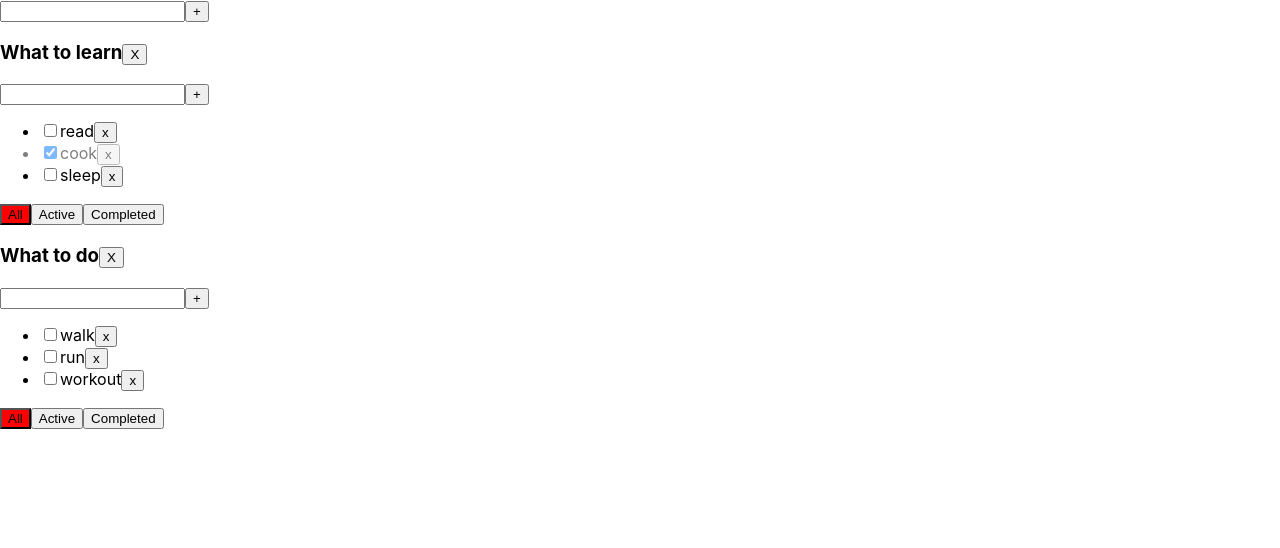
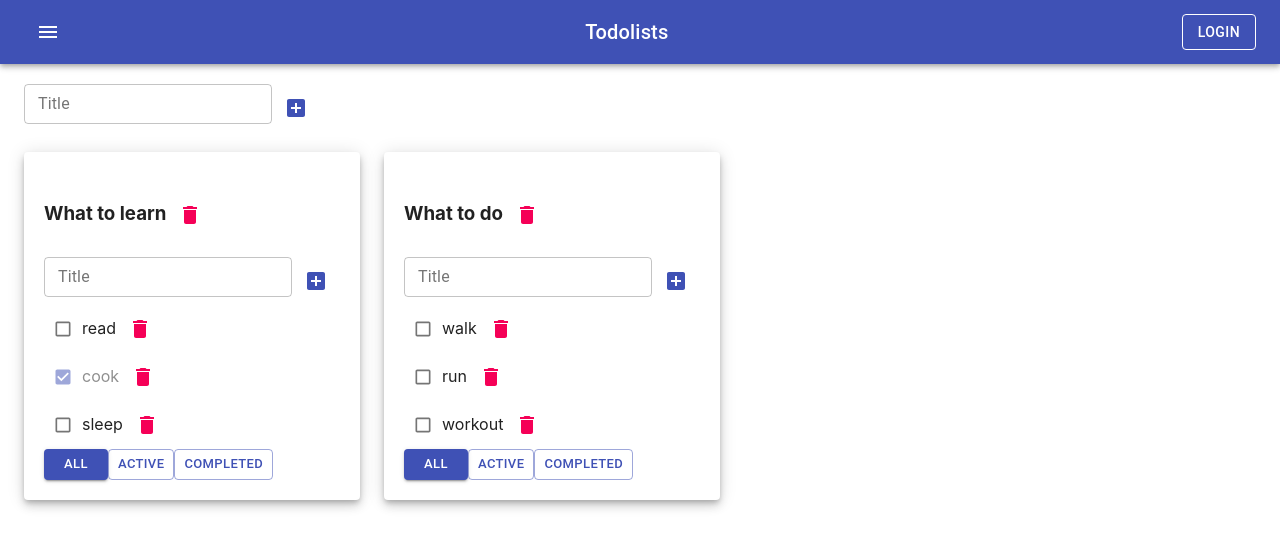
Before and after one commit to aigul-ermak/todolist, a React (Create React App) app: page / in a window 1280 px wide. Shown: the top 548 px of the page. Built offline with nearby package versions, Linux system fonts and the light colour scheme.

Commit message:
lesson 7

```diff
--- a/package.json
+++ b/package.json
@@ -3,6 +3,8 @@
   "version": "0.1.0",
   "private": true,
   "dependencies": {
+    "@material-ui/core": "^4.11.4",
+    "@material-ui/icons": "^4.11.2",
     "@testing-library/jest-dom": "^5.11.4",
     "@testing-library/react": "^11.1.0",
     "@testing-library/user-event": "^12.1.10",
--- a/src/AddItemForm.tsx
+++ b/src/AddItemForm.tsx
@@ -1,4 +1,6 @@
 import React, {ChangeEvent, KeyboardEvent, useState} from 'react';
+import {IconButton, TextField} from '@material-ui/core';
+import {AddBox} from '@material-ui/icons';
 
 
 type addTaskFormPropsType = {
@@ -27,16 +29,26 @@ function AddItemForm(props: addTaskFormPropsType) {
         }
         setTitle('')
     }
-    const errorMessage = error ? <div style={{color: 'red'}}>Title is reqiured!!!</div> : null
+    // const errorMessage = error ? <div style={{color: 'red'}}>Title is reqiured!!!</div> : null
     return (
         <div>
-            <input
-                className={error ? 'error' : ''}
+            <TextField
+                variant={"outlined"}
+                size={"small"}
                 value={title}
                 onChange={onChangeTitle}
-                onKeyPress={onkeyPressAddItem}/>
-            <button onClick={addItem}>+</button>
-            {errorMessage}
+                onKeyPress={onkeyPressAddItem}
+            label={"Title"}
+            helperText={error && "Title is reqiured!!!"}/>
+            {/*<input*/}
+            {/*    className={error ? 'error' : ''}*/}
+            {/*    value={title}*/}
+            {/*    onChange={onChangeTitle}*/}
+            {/*    onKeyPress={onkeyPressAddItem}/>*/}
+            <IconButton onClick={addItem} color={'primary'}>
+                <AddBox/>
+            </IconButton>
+            {/*{errorMessage}*/}
         </div>
     )
 }
--- a/src/App.css
+++ b/src/App.css
@@ -1,3 +1,13 @@
+/*.App {*/
+/*  padding: 30px;*/
+/*  display: flex;*/
+/*}*/
+
+/*.App > div {*/
+/*  margin-right: 50px;*/
+/*}*/
+
+
 .active-filter {
   background-color: red;
 }
@@ -5,3 +15,8 @@
 .is-done {
   opacity: 0.5;
 }
+
+.error {
+  border: 2px solid red;
+  outline: none;
+}
--- a/src/App.tsx
+++ b/src/App.tsx
@@ -3,6 +3,8 @@ import './App.css';
 import Todolist, {TaskType} from './Todolist';
 import {v1} from 'uuid';
 import AddItemForm from './AddItemForm';
+import {AppBar, Button, Container, Grid, IconButton, Paper, Toolbar, Typography} from '@material-ui/core';
+import {Menu} from '@material-ui/icons';
 
 type TodoListType = {
     id: string
@@ -87,15 +89,15 @@ function App() {
         const newTodoList: TodoListType = {
             id: newTodoListID,
             title: title,
-            filter: "all"
+            filter: 'all'
         }
         setTodoLists([...todoLists, newTodoList])
         setTasks({...tasks, [newTodoListID]: []})
     }
 
     function changeTaskTitle(id: string, title: string, todoListID: string) {
-        const copyTasks={...tasks}
-        copyTasks[todoListID]=tasks[todoListID].map(t => t.id === id ? {...t, title} : t)
+        const copyTasks = {...tasks}
+        copyTasks[todoListID] = tasks[todoListID].map(t => t.id === id ? {...t, title} : t)
         setTasks(copyTasks)
     }
 
@@ -106,6 +108,8 @@ function App() {
     const todoListComponents = todoLists.map(tl => {
         const tasksForTodoList = getFilteredTasks(tl)
         return (
+            <Grid item>
+                <Paper elevation={6} style={{padding: '20px'}}>
                     <Todolist
                         todoListID={tl.id}
                         key={tl.id}
@@ -119,12 +123,36 @@ function App() {
                         removeTodoList={removeTodoList}
                         changeTaskTitle={changeTaskTitle}
                         changeTodoListTitle={changeTodoListTitle}/>
+                </Paper>
+            </Grid>
         )
     })
     return (
-        <div className="App">
+        <div>
+            <AppBar position={'static'}>
+                <Toolbar style={{justifyContent: 'space-between'}}>
+                    <IconButton color={'inherit'}>
+                        <Menu/>
+                    </IconButton>
+                    <Typography variant={'h6'}>
+                        Todolists
+                    </Typography>
+                    <Button
+                        color={'inherit'}
+                        variant={'outlined'}
+                    >Login</Button>
+                </Toolbar>
+            </AppBar>
+            <Container fixed>
+                <Grid container style={{padding: '20px 0'}}>
                     <AddItemForm addItem={addTodoList}/>
+                </Grid>
+                <Grid container spacing={3}>
                     {todoListComponents}
+                </Grid>
+
+            </Container>
+
         </div>
     )
 }
--- a/src/Editablespan.tsx
+++ b/src/Editablespan.tsx
@@ -1,11 +1,12 @@
 import React, {ChangeEvent, KeyboardEvent, useState} from 'react';
+import {TextField} from '@material-ui/core';
 
 type EditableSpan = {
     title: string
-    changeTitle : (title: string) => void
+    changeTitle: (title: string) => void
 }
 
-function EditableSpan (props: EditableSpan) {
+function EditableSpan(props: EditableSpan) {
     const [editMode, setEditMode] = useState<boolean>(false)
     const [title, setTitle] = useState<string>(props.title)
     const onEditMode = () => setEditMode(true)
@@ -15,19 +16,26 @@ function EditableSpan (props: EditableSpan) {
     }
     const onChangeTitle = (e: ChangeEvent<HTMLInputElement>) => setTitle(e.currentTarget.value)
     const onEnterOfEditMode = (e: KeyboardEvent<HTMLInputElement>) => {
-        if(e.key === "Enter") {
+        if (e.key === 'Enter') {
             offEditMode()
         }
     }
     return (
         editMode
-        ? <input
-            value={title}
-            autoFocus={true}
-            onBlur = {offEditMode}
-            onChange={onChangeTitle}
-            onKeyPress={onEnterOfEditMode}/>
-        : <span onDoubleClick={onEditMode}>{props.title}</span>
+            ? <TextField
+                value={title}
+                autoFocus={true}
+                onBlur={offEditMode}
+                onChange={onChangeTitle}
+                onKeyPress={onEnterOfEditMode}
+            />
+            // ? <input
+            //     value={title}
+            //     autoFocus={true}
+            //     onBlur = {offEditMode}
+            //     onChange={onChangeTitle}
+            //     onKeyPress={onEnterOfEditMode}/>
+            : <span onDoubleClick={onEditMode}>{props.title}</span>
     )
 }
 
--- a/src/Todolist.tsx
+++ b/src/Todolist.tsx
@@ -2,6 +2,8 @@ import React, {ChangeEvent} from 'react';
 import {FilterValuesType} from './App';
 import AddItemForm from './AddItemForm';
 import EditableSpan from './Editablespan';
+import {Button, Checkbox, IconButton} from '@material-ui/core';
+import {Delete} from '@material-ui/icons';
 
 export type TaskType = {
     id: string
@@ -29,50 +31,67 @@ function Todolist(props: propsTodoListType) {
     const changeTodoListTitle = (title: string) => props.changeTodoListTitle(title, props.todoListID)
 
     const tasksJSXElements = props.tasks.map(t => {
-        let taskClass = t.isDone ? 'is-done' : '';
+        // let taskClass = t.isDone ? 'is-done' : '';
         const onChangeTaskStatus = (e: ChangeEvent<HTMLInputElement>) =>
             props.changeTaskStatus(t.id, e.currentTarget.checked, props.todoListID);
         const changeTaskTitle = (title: string) => props.changeTaskTitle(t.id, title, props.todoListID)
         const removeTask = () => props.removeTask(t.id, props.todoListID);
         return (
-            <li className={taskClass}>
-                <input type="checkbox"
+            <div key={t.id}>
+                <span className={t.isDone ? 'is-done' : ''}>
+                <Checkbox
+                    size={'small'}
+                    color={'primary'}
                     checked={t.isDone}
-                       onChange={onChangeTaskStatus}/>
+                    onChange={onChangeTaskStatus}
+                />
                 <EditableSpan title={t.title} changeTitle={changeTaskTitle}/>
+                    </span>
                 {/*<span >{t.title}</span>*/}
-                <button onClick={removeTask}>x</button>
-            </li>
+                <IconButton onClick={removeTask} color={'secondary'}>
+                    <Delete/>
+                </IconButton>
+            </div>
         )
     })
 
     const onAllClickHandler = () => props.changeTodoListFilter('all', props.todoListID);
     const onActiveClickHandler = () => props.changeTodoListFilter('active', props.todoListID);
     const onCompletedClickHandler = () => props.changeTodoListFilter('completed', props.todoListID);
+    const removeTodoList = () => props.removeTodoList(props.todoListID);
 
     return (
         <div>
             <h3>
                 <EditableSpan title={props.title} changeTitle={changeTodoListTitle}/>
-                <button onClick={() => props.removeTodoList(props.todoListID)}> X</button>
+                <IconButton onClick={removeTodoList} color={'secondary'}>
+                    <Delete/>
+                </IconButton>
+                {/*<button onClick={removeTodoList}> X</button>*/}
             </h3>
             <AddItemForm addItem={addTask}/>
-    <ul>
+            <div style={{listStyle:"none", padding:"0px"}}>
                 {tasksJSXElements}
-    </ul>
+            </div>
             <div>
-        <button
-            className={props.filter === 'all' ? 'active-filter' : ''}
+                <Button
+                    variant={props.filter === 'all' ? 'contained' : 'outlined'}
+                    color={'primary'}
+                    size={'small'}
                     onClick={onAllClickHandler}>All
-        </button>
-        <button
-            className={props.filter === 'active' ? 'active-filter' : ''}
+                </Button>
+                <Button
+                    variant={props.filter === 'active' ? 'contained' : 'outlined'}
+                    color={'primary'}
+                    size={'small'}
                     onClick={onActiveClickHandler}>Active
-        </button>
-        <button
-            className={props.filter === 'completed' ? 'active-filter' : ''}
+                </Button>
+                <Button
+                    variant={props.filter === 'completed' ? 'contained' : 'outlined'}
+                    color={'primary'}
+                    size={'small'}
                     onClick={onCompletedClickHandler}>Completed
-        </button>
+                </Button>
             </div>
         </div>
     )
```
Also changed, not shown: 1 other file (tests, documents, lock files or other folders). Lines whose indentation alone changed are shown as unchanged.
